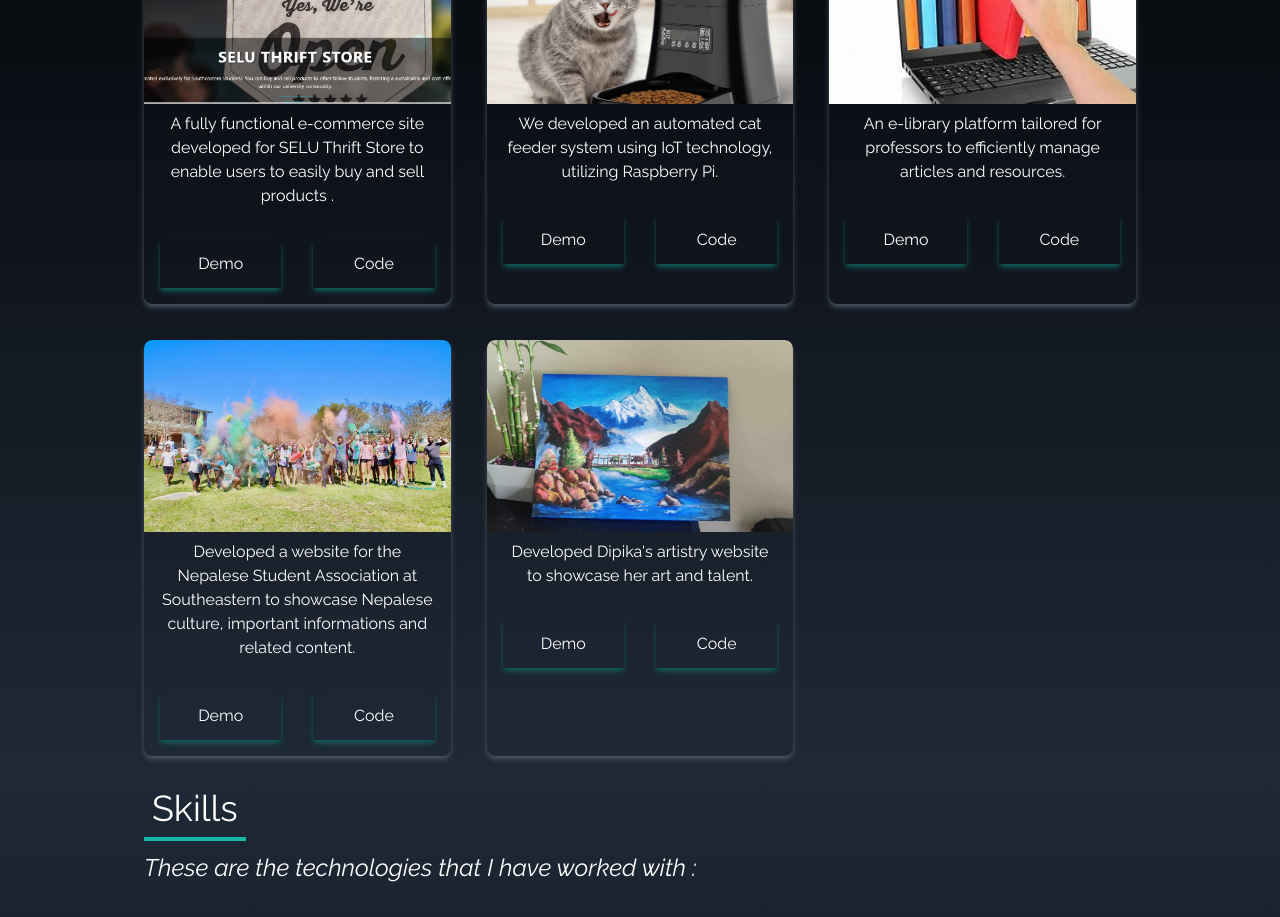
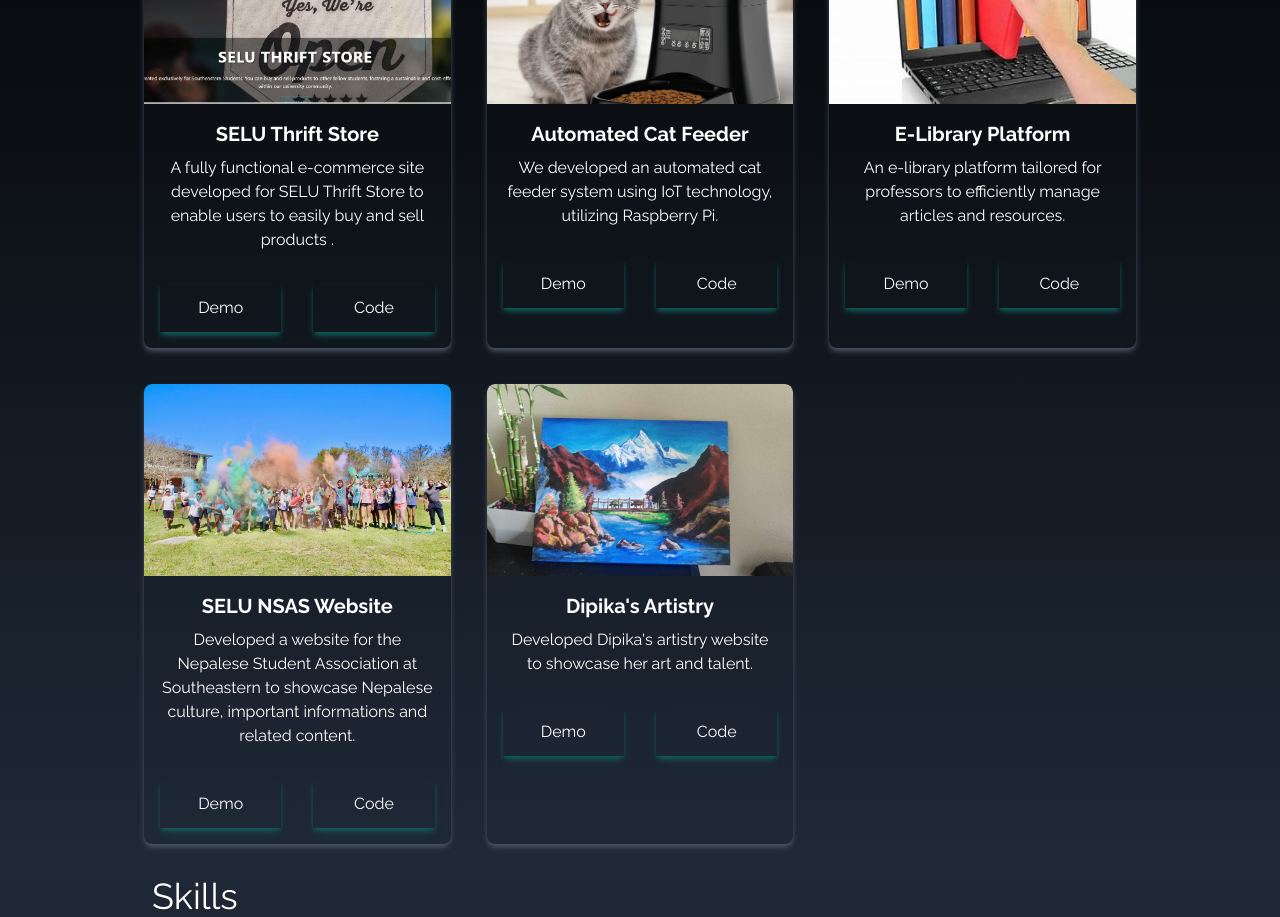
Before and after one commit to niraj0010/niraj-portfolio, a React (Create React App) app: page / in a window 1280 px wide. Shown: the part 1920-2837 px from the top of the page. Built offline with nearby package versions, Linux system fonts and the light colour scheme.

Commit message:
Project section updated

```diff
--- a/src/components/Projects.jsx
+++ b/src/components/Projects.jsx
@@ -10,6 +10,7 @@
     {
       id: 1,
       src: seluThrift,
+      title: "SELU Thrift Store",
       description:
         "A fully functional e-commerce site developed for SELU Thrift Store to enable users to easily buy and sell products .",
       code: "https://github.com/niraj0010/CMPS_285_SELU_ThriftStore",
@@ -17,6 +18,7 @@
     },
     {
       id: 2,
+      title: "Automated Cat Feeder",
       src: catFeeder,
       description:
         "We developed an automated cat feeder system using IoT technology, utilizing Raspberry Pi.",
@@ -25,6 +27,7 @@
     },
     {
       id: 3,
+      title: "E-Library Platform",
       src: eLibrary,
       description:
         "An e-library platform tailored for professors to efficiently manage articles and resources.",
@@ -33,6 +36,7 @@
     },
     {
       id: 4,
+      title: "SELU NSAS Website",
       src: seluNsas,
       description:
         "Developed a website for the Nepalese Student Association at Southeastern to showcase Nepalese culture, important informations and related content.",
@@ -41,6 +45,7 @@
     },
     {
       id: 5,
+      title: "Dipika's Artistry",
       src: dipika,
       description:
         "Developed Dipika's artistry website to showcase her art and talent.",
@@ -66,7 +71,7 @@
           <p className="py-6 text-2xl italic">My works:</p>
         </div>
         <div className="grid sm:grid-cols-2 md:grid-cols-3 gap-9 px-12 sm:px-0">
-          {projects.map(({ id, src, description, code, demo }) => (
+          {projects.map(({ id,title, src, description, code, demo }) => (
             <div
               key={id}
               className="shadow-md shadow-gray-600 rounded-lg overflow-hidden transform transition duration-200 hover:scale-105 hover:shadow-teal-800"
@@ -76,6 +81,10 @@
                 alt=""
                 className="rounded-t-lg w-full h-48 object-cover"
               />
+              <div className="text-center mt-4">
+                <h3 className="text-xl font-bold">{title}</h3>
+              </div>
+
               <div className="text-center mb-4 px-4 pt-2">
                 <p>{description}</p>
               </div>
```
